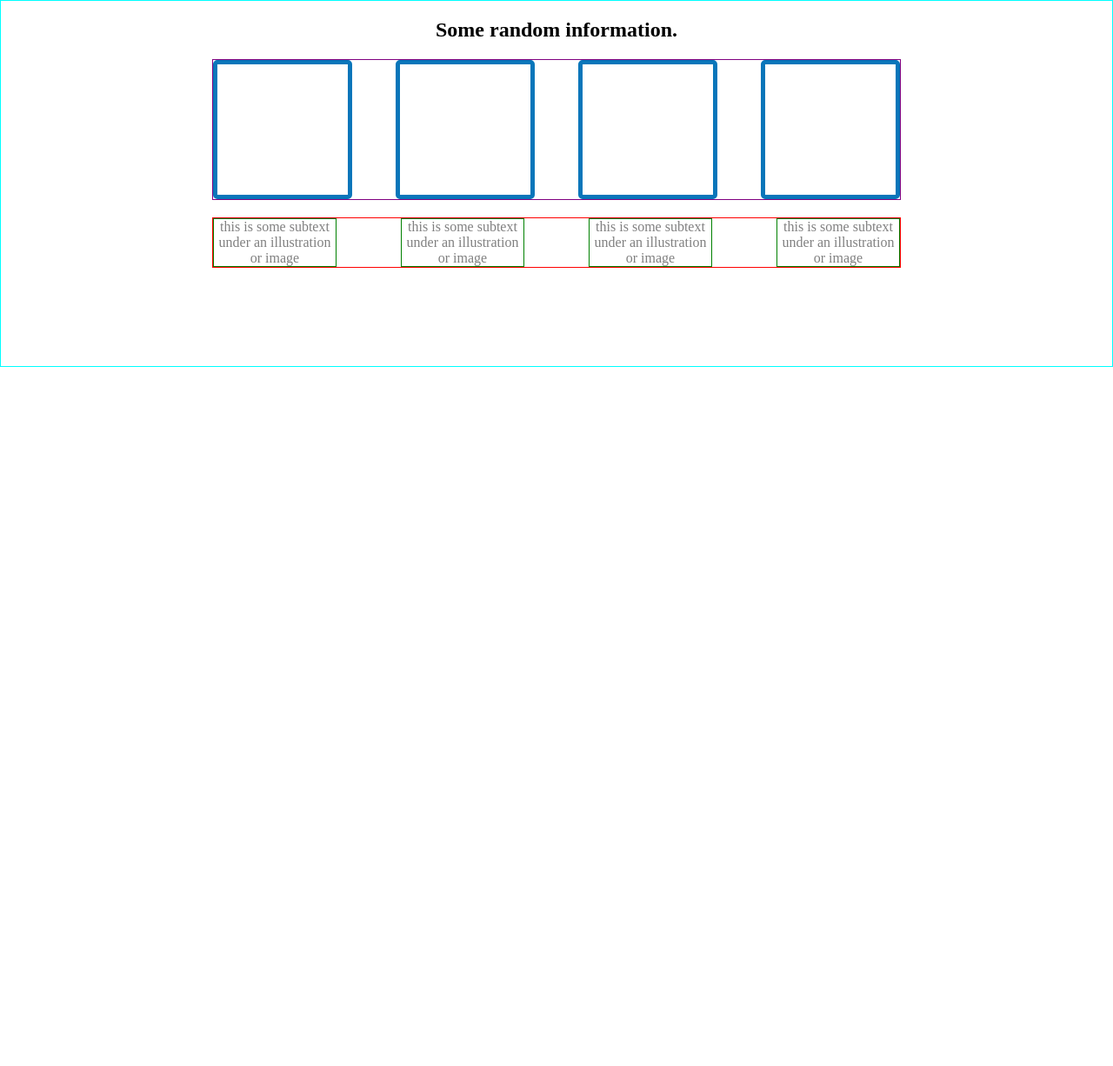
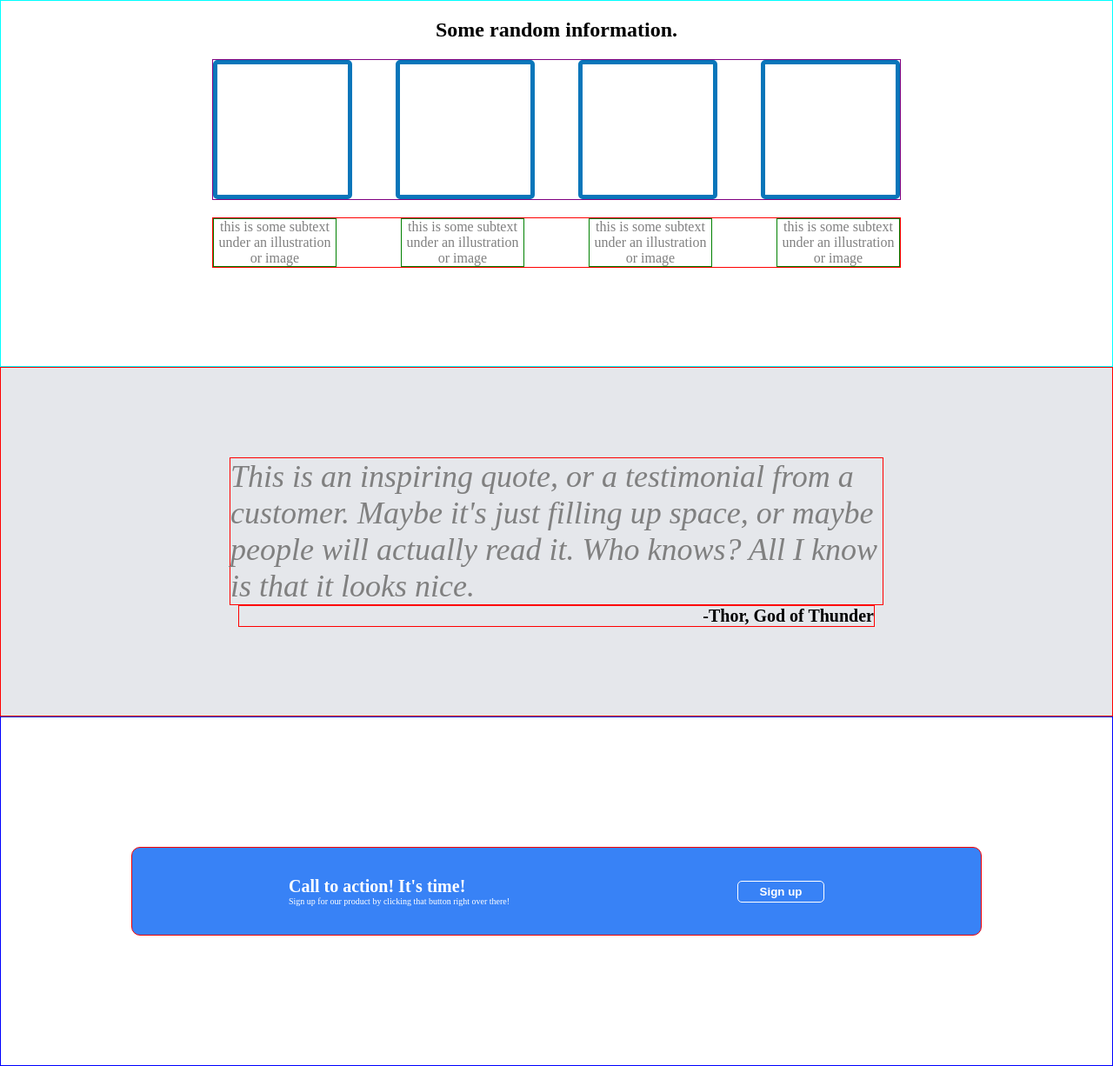
Before and after one commit to Dami-Bombara/landing-page, a plain HTML site: page index.html in a window 1280 px wide. Shown: the part 402-1628 px from the top of the page at 87% size. Before the commit the page ends 824 px from the top, so only its background shows below. Drawn offline with Linux system fonts and the light colour scheme.

Commit message:
Finish 3rd and 4th section

```diff
--- a/index.html
+++ b/index.html
@@ -41,5 +41,19 @@
             <div class="card-text">this is some subtext under an illustration or image</div>
         </div>
     </div>
+
+    <div class="third-container">
+        <div class="quote-text">This is an inspiring quote, or a testimonial from a customer. Maybe it's just filling up space, or maybe people will actually read it. Who knows? All I know is that it looks nice.</div>
+        <div class="quote-sign">-Thor, God of Thunder</div>
+    </div>
+
+    <div class="fourth-container">
+        <div class="sign-up-section">
+            <div class="sign-up-text">Call to action! It's time!
+                <div class="sign-up-subtext">Sign up for our product by clicking that button right over there!</div>
+            </div>
+            <button class="button-sign-up">Sign up</button>
+        </div>
+    </div>
 </body>
 </html>
--- a/style.css
+++ b/style.css
@@ -5,8 +5,8 @@ body {
 }
 
 .first-container {
-    padding-left: 125px;
-    padding-right: 125px;
+    padding-left: 150px;
+    padding-right: 150px;
     background-color: #1F2937;
     height: 400px;
     border: 1px solid red;
@@ -26,6 +26,7 @@ body {
     margin-top: 50px;
     display: flex;
     justify-content: space-between;
+    align-items: center;
     border: 1px solid green;
 }
 
@@ -91,11 +92,79 @@ body {
     border: 1px solid green;
 }
 
+.third-container {
+    display: flex;
+    flex-direction: column;
+    height: 400px;
+    justify-content: center;
+    align-items: center;
+    background-color: #E5E7EB;
+    border: 1px solid red;
+}
+
+.quote-text {
+    display: flex;
+    font-size: 36px;
+    font-weight: 300;
+    font-style: italic;
+    color: gray;
+    max-width: 750px;
+    border: 1px solid red;
+}
+
+.quote-sign {
+    display: flex;
+    justify-content: flex-end;
+    font-weight: bold;
+    font-size: 20px;
+    width: 730px;
+    border: 1px solid red;
+    text-align: right;
+}
+
 .title {
     font-size: 48px;
     width: 300px;
     font-weight: bolder;
     color: #F9FAF8;
+}
+
+.fourth-container {
+    display: flex;
+    justify-content: center;
+    align-items: center;
+    background-color: white;
+    height: 400px;
+    padding-left: 150px;
+    padding-right: 150px;
+    border: solid 1px blue;
+}
+
+.sign-up-section {
+    display: flex;
+    justify-content: space-between;
+    align-items: center;
+    background-color: #3882F6;
+    border: 1px solid red;
+    height: 100px;
+    width: 850px;
+    padding-left: 180px;
+    padding-right: 180px;
+    border-radius: 10px;
+}
+
+.sign-up-text {
+    display: flex;
+    flex-direction: column;
+    font-weight: bold;
+    color: white;
+    font-size: 20px;
+}
+
+.sign-up-subtext {
+    font-size: 10px;
+    font-weight: 100;
+    color: white;
 }
 
 .subtext, ul {
@@ -107,15 +176,23 @@ body {
     width: 400px;
 }
 
-button {
+button, .button-sign-up {
     width: 100px;
     height: 25px;
     font-weight: bold;
     background-color: #3882F6;
     color: white;
     border-radius: 5px;
+}
+
+button {
     border: 0;
 }
+
+.button-sign-up {
+    border: 1px solid white;
+}
+
 
 .footer {
     display: flex;
```
